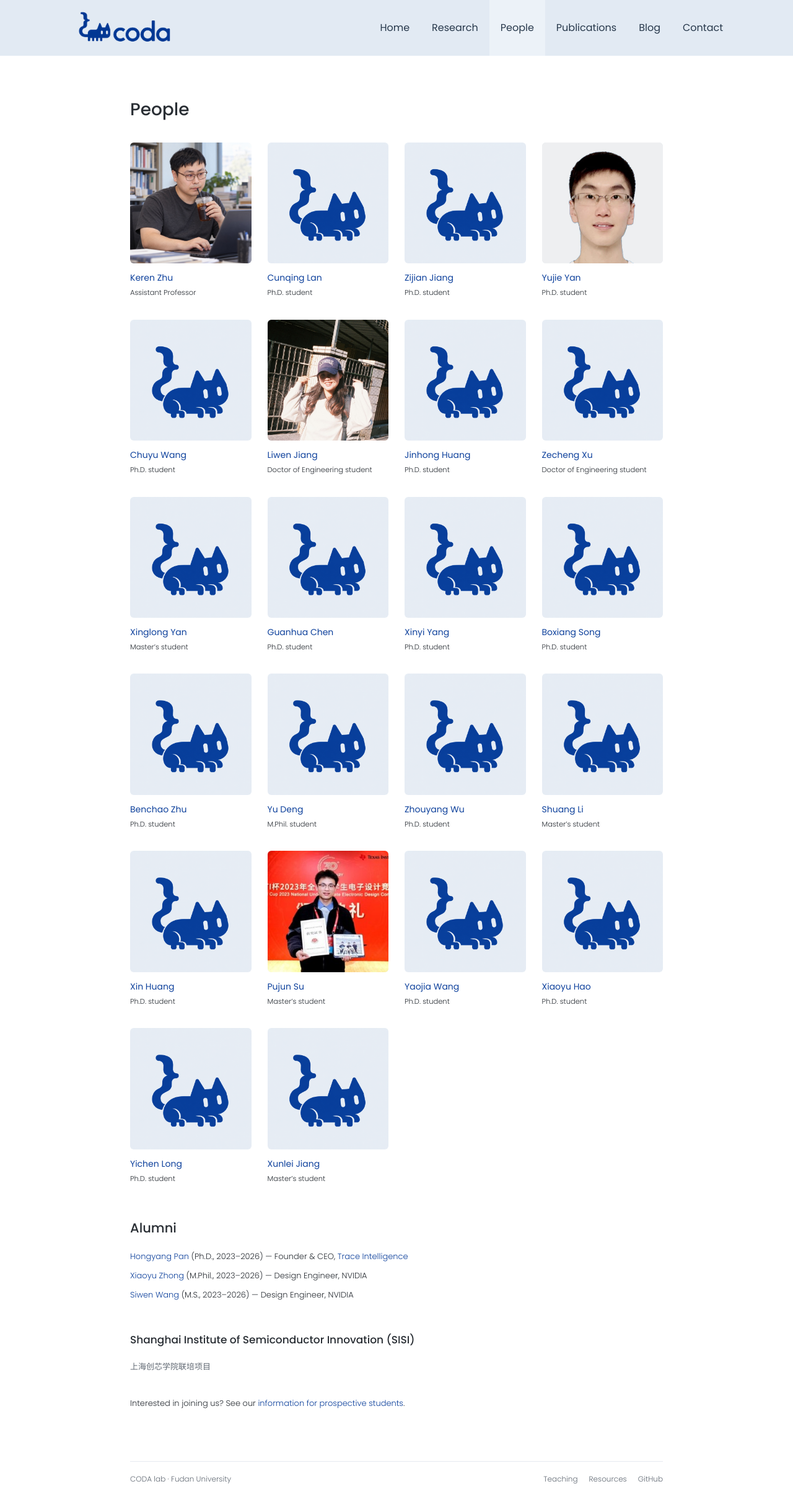
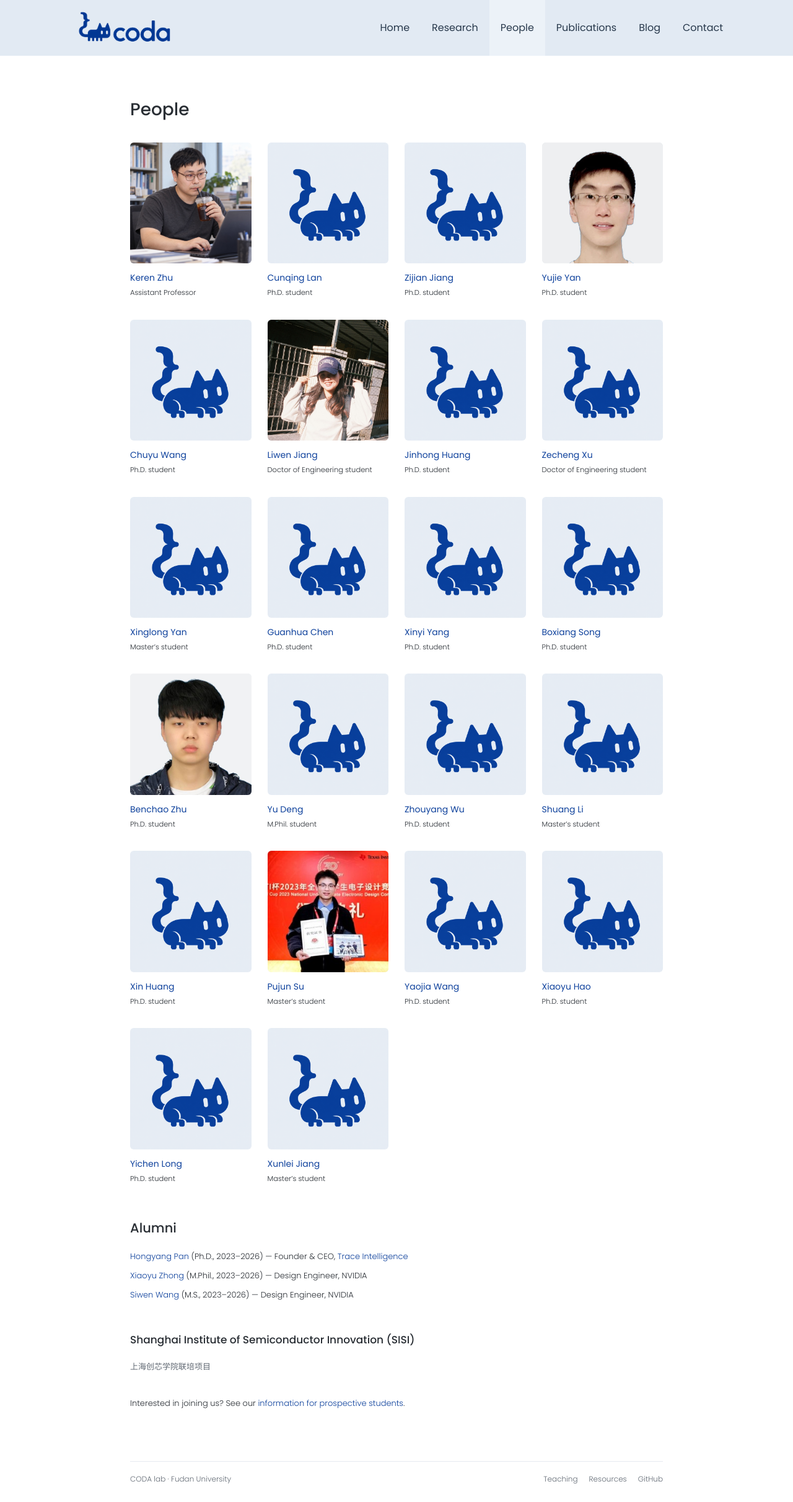
Before and after one commit to krzhu/krzhu.github.io, a Jekyll site: the page built from _pages/group.md, in a window 1280 px wide. Shown: the whole page at 62% size. Built offline with Jekyll 4.4.1, drawn with Linux system fonts in a browser that asks for light colours.

Commit message:
Use Benchao Zhu portrait on People and profile pages

```diff
--- a/_data/people.json
+++ b/_data/people.json
@@ -320,8 +320,9 @@
     "previous": "M.S., Fudan",
     "joint": "",
     "url": "/people/benchao-zhu/",
-    "photo": "/images/people/coda-cat.png",
-    "photo_is_placeholder": true,
+    "photo": "/images/people/benchao-zhu.jpg",
+    "photo_is_placeholder": false,
+    "photo_position": "50% 25%",
     "links": [
       {
         "label": "Website",
```
Also changed, not shown: images/people/benchao-zhu.jpg (added).
